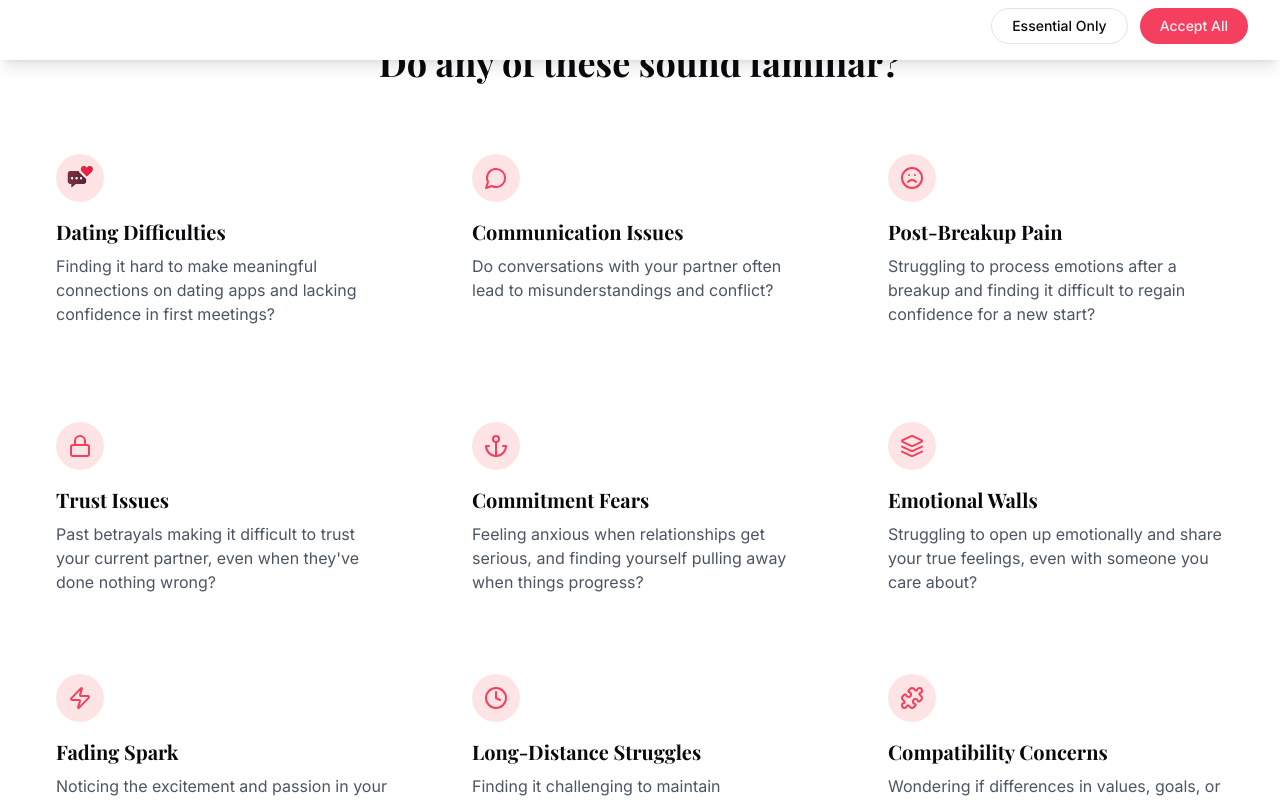
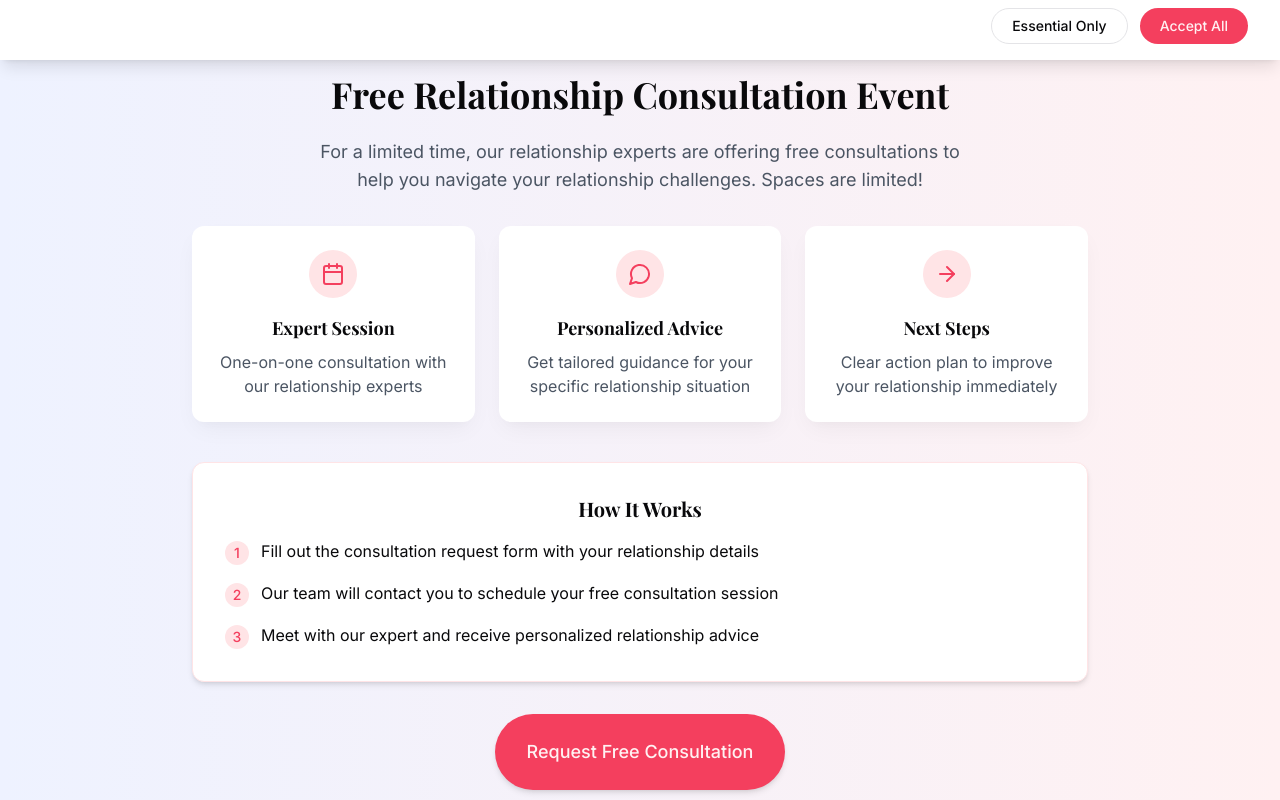
Before and after one commit to JISANG-JIN/ttmloveai, a Next.js app: page / in a window 1280 px wide. Shown: the part 740-1540 px from the top of the page. Built offline with nearby package versions, Linux system fonts and the light colour scheme.

Commit message:
Update page.tsx

```diff
--- a/app/page.tsx
+++ b/app/page.tsx
@@ -26,6 +26,7 @@ import {
   Shuffle,
   Facebook,
   Instagram,
+  Calendar,
 } from "lucide-react"
 import { Button } from "@/components/ui/button"
 import { Card, CardContent } from "@/components/ui/card"
@@ -40,6 +41,10 @@ export default function Home() {
     e.preventDefault()
     setIsAlertOpen(true)
   }
+
+  // 구글 폼 URL - 실제 구글 폼 URL로 교체하세요
+  const googleFormUrl =
+    "https://docs.google.com/forms/d/e/1FAIpQLSdwpw_ywGuPOOK0L1PVKeWVYrZUm8GHSm7z-Z-21ntOzwPRWw/viewform?usp=header"
 
   return (
     <div className="flex min-h-screen flex-col">
@@ -80,6 +85,85 @@ export default function Home() {
                   </Button>
                 </Link>
               </div>
+            </div>
+          </div>
+        </section>
+
+        {/* 새로운 무료 상담 이벤트 섹션 */}
+        <section className="py-16 bg-gradient-to-r from-indigo-50 to-rose-50">
+          <div className="container">
+            <div className="max-w-4xl mx-auto text-center">
+              <div className="inline-block bg-white px-4 py-1 rounded-full mb-4">
+                <span className="text-rose-500 font-medium text-sm">Limited Time Offer</span>
+              </div>
+              <h2 className="text-3xl md:text-4xl font-playfair font-bold mb-6">
+                Free Relationship Consultation Event
+              </h2>
+              <p className="text-lg text-gray-600 mb-8 max-w-2xl mx-auto">
+                For a limited time, our relationship experts are offering free consultations to help you navigate your
+                relationship challenges. Spaces are limited!
+              </p>
+
+              <div className="grid md:grid-cols-3 gap-6 mb-10">
+                <div className="bg-white p-6 rounded-xl shadow-soft text-center">
+                  <div className="w-12 h-12 bg-rose-100 rounded-full flex items-center justify-center mx-auto mb-4">
+                    <Calendar className="h-6 w-6 text-rose-500" />
+                  </div>
+                  <h3 className="font-bold text-lg mb-2">Expert Session</h3>
+                  <p className="text-gray-600">One-on-one consultation with our relationship experts</p>
+                </div>
+
+                <div className="bg-white p-6 rounded-xl shadow-soft text-center">
+                  <div className="w-12 h-12 bg-rose-100 rounded-full flex items-center justify-center mx-auto mb-4">
+                    <MessageCircle className="h-6 w-6 text-rose-500" />
+                  </div>
+                  <h3 className="font-bold text-lg mb-2">Personalized Advice</h3>
+                  <p className="text-gray-600">Get tailored guidance for your specific relationship situation</p>
+                </div>
+
+                <div className="bg-white p-6 rounded-xl shadow-soft text-center">
+                  <div className="w-12 h-12 bg-rose-100 rounded-full flex items-center justify-center mx-auto mb-4">
+                    <ArrowRight className="h-6 w-6 text-rose-500" />
+                  </div>
+                  <h3 className="font-bold text-lg mb-2">Next Steps</h3>
+                  <p className="text-gray-600">Clear action plan to improve your relationship immediately</p>
+                </div>
+              </div>
+
+              <div className="bg-white p-8 rounded-xl shadow-md border border-rose-100 mb-8">
+                <h3 className="text-xl font-bold mb-4">How It Works</h3>
+                <ol className="text-left space-y-4">
+                  <li className="flex items-start">
+                    <span className="flex-shrink-0 w-6 h-6 bg-rose-100 rounded-full flex items-center justify-center mr-3 mt-0.5">
+                      <span className="text-rose-500 font-medium text-sm">1</span>
+                    </span>
+                    <span>Fill out the consultation request form with your relationship details</span>
+                  </li>
+                  <li className="flex items-start">
+                    <span className="flex-shrink-0 w-6 h-6 bg-rose-100 rounded-full flex items-center justify-center mr-3 mt-0.5">
+                      <span className="text-rose-500 font-medium text-sm">2</span>
+                    </span>
+                    <span>Our team will contact you to schedule your free consultation session</span>
+                  </li>
+                  <li className="flex items-start">
+                    <span className="flex-shrink-0 w-6 h-6 bg-rose-100 rounded-full flex items-center justify-center mr-3 mt-0.5">
+                      <span className="text-rose-500 font-medium text-sm">3</span>
+                    </span>
+                    <span>Meet with our expert and receive personalized relationship advice</span>
+                  </li>
+                </ol>
+              </div>
+
+              <a href={googleFormUrl} target="_blank" rel="noopener noreferrer" className="inline-block">
+                <Button
+                  size="lg"
+                  className="bg-rose-500 hover:bg-rose-600 rounded-full px-8 py-6 h-auto font-medium text-lg shadow-md"
+                >
+                  Request Free Consultation
+                </Button>
+              </a>
+
+              <p className="text-sm text-gray-500 mt-4">Limited spots available. Offer valid until May 10, 2025.</p>
             </div>
           </div>
         </section>
@@ -637,6 +721,14 @@ export default function Home() {
                     service.
                   </AccordionContent>
                 </AccordionItem>
+                <AccordionItem value="item-4">
+                  <AccordionTrigger>How does the free consultation work?</AccordionTrigger>
+                  <AccordionContent>
+                    Our free consultation is a session with one of our relationship experts. After filling out the
+                    request form, our team will contact you to schedule your session. During the consultation, you'll
+                    receive personalized advice tailored to your specific relationship situation.
+                  </AccordionContent>
+                </AccordionItem>
                 <AccordionItem value="item-5">
                   <AccordionTrigger>When will the AI counseling service be launched?</AccordionTrigger>
                   <AccordionContent>
@@ -701,6 +793,16 @@ export default function Home() {
                     AI Relationship Counseling
                   </a>
                 </li>
+                <li>
+                  <a
+                    href={googleFormUrl}
+                    target="_blank"
+                    rel="noopener noreferrer"
+                    className="text-gray-400 hover:text-white transition-colors"
+                  >
+                    Free Consultation
+                  </a>
+                </li>
               </ul>
             </div>
             <div>
```
